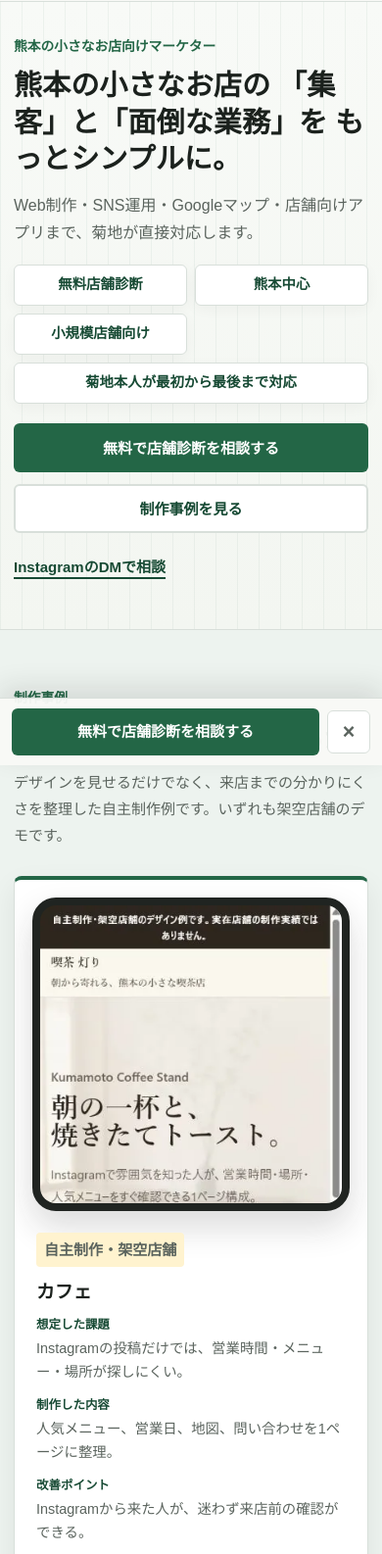
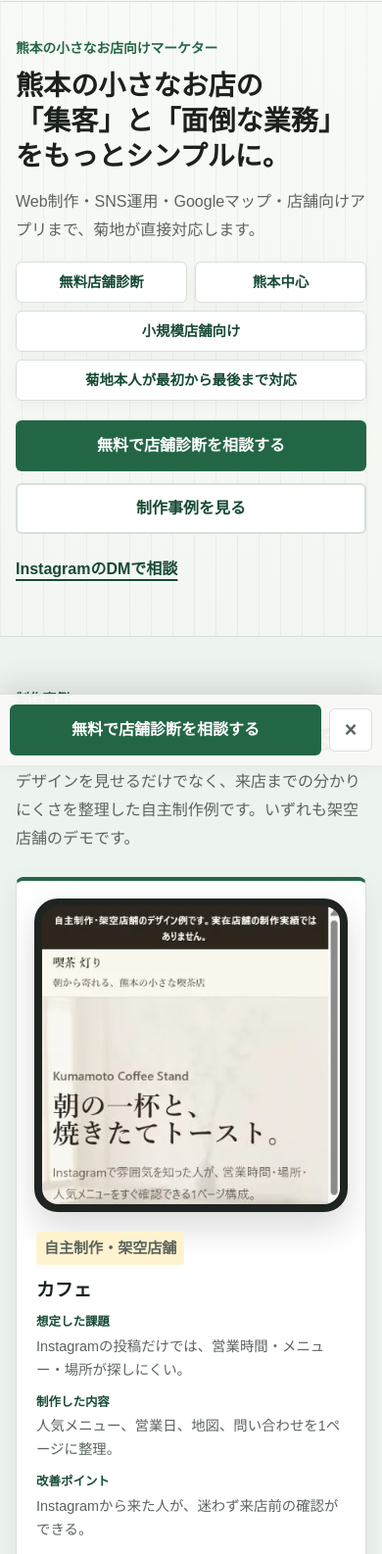
Before and after one commit to dai32320888-ship-it/kikuchi-web, a plain HTML site: page index.html in a window 390 px wide. Shown: the part 63-1649 px from the top of the page at 98% size. Drawn offline with Linux system fonts and the light colour scheme.

Commit message:
スマホ表示の読みやすさを改善

```diff
--- a/index.html
+++ b/index.html
@@ -96,9 +96,7 @@
           <div class="hero__content">
             <p class="hero__eyebrow">熊本の小さなお店向けマーケター</p>
             <h1 class="hero__title" id="hero-title">
-              <span>熊本の小さなお店の</span>
-              <span>「集客」と「面倒な業務」を</span>
-              <span>もっとシンプルに。</span>
+              <span>熊本の小さなお店の</span><span><span class="hero__keep">「集客」と「面倒な業務」</span>を</span><span>もっとシンプルに。</span>
             </h1>
             <p class="hero__lead">
               Web制作・SNS運用・Googleマップ・店舗向けアプリまで、菊地が直接対応します。
--- a/style.css
+++ b/style.css
@@ -224,8 +224,12 @@ strong {
   font-weight: 800;
 }
 
-.hero__title span {
+.hero__title > span {
   display: block;
+}
+
+.hero__keep {
+  white-space: nowrap;
 }
 
 .hero__lead {
@@ -1678,6 +1682,34 @@ strong {
 }
 
 @media (max-width: 680px) {
+  body {
+    font-size: 16px;
+    line-height: 1.75;
+  }
+
+  .container {
+    width: calc(100% - 32px);
+  }
+
+  .hero__title,
+  .section-heading__title,
+  .pillar-card h3,
+  .mise-card h3,
+  .pack-card h3,
+  .price-simple h3,
+  .profile__body p,
+  .contact-lead {
+    line-break: strict;
+    overflow-wrap: break-word;
+    text-wrap: pretty;
+    word-break: normal;
+  }
+
+  .hero__title,
+  .section-heading__title {
+    text-wrap: balance;
+  }
+
   .example-grid,
   .benefit-grid,
   .assurance-list,
@@ -1692,15 +1724,109 @@ strong {
     align-items: stretch;
     flex-direction: column;
   }
+
+  .section {
+    padding: 52px 0;
+  }
+
+  .section-heading {
+    margin-bottom: 24px;
+  }
+
+  .section-heading__title {
+    margin-bottom: 10px;
+    font-size: clamp(1.55rem, 7vw, 1.9rem);
+    line-height: 1.38;
+  }
+
+  .section-heading__text,
+  .section-text,
+  .profile__body p,
+  .contact-lead {
+    font-size: 1rem;
+    line-height: 1.8;
+  }
+
+  .pillar-grid,
+  .mise-grid,
+  .pack-grid,
+  .price-simple,
+  .example-grid,
+  .benefit-grid,
+  .assurance-list {
+    gap: 16px;
+  }
+
+  .pillar-card,
+  .mise-card,
+  .pack-card,
+  .price-simple article,
+  .example-card__body,
+  .price-card {
+    padding: 20px;
+  }
+
+  .pillar-card p,
+  .mise-card p,
+  .pack-card p,
+  .price-simple p,
+  .price-include li,
+  .pillar-card li,
+  .pack-card li {
+    line-height: 1.7;
+  }
+
+  .hero__actions,
+  .center-cta {
+    align-items: stretch;
+  }
+
+  .hero__actions .btn,
+  .center-cta .btn,
+  .examples-cta .btn,
+  .contact-form .btn {
+    width: 100%;
+    min-height: 52px;
+    padding: 13px 18px;
+  }
+
+  .text-link {
+    min-height: 48px;
+  }
+
+  .contact-link {
+    min-height: 52px;
+    padding: 13px 16px;
+  }
+
+  .contact-form input,
+  .contact-form textarea,
+  .contact-form select {
+    min-height: 52px;
+    font-size: 16px;
+  }
+
+  .profile {
+    gap: 28px;
+  }
+
+  .profile__body p {
+    margin-bottom: 16px;
+  }
+
+  .mobile-sticky-cta .btn {
+    min-height: 52px;
+    padding-inline: 14px;
+  }
 }
 
 @media (max-width: 520px) {
   body {
-    font-size: 15px;
+    font-size: 16px;
   }
 
   .container {
-    width: calc(100% - 28px);
+    width: calc(100% - 32px);
   }
 
   .site-header__inner {
@@ -1712,7 +1838,7 @@ strong {
   }
 
   .hero {
-    padding: 34px 0 42px;
+    padding: 36px 0 44px;
     background-size: 22px 22px, auto;
   }
 
@@ -1726,18 +1852,18 @@ strong {
 
   .hero__title {
     margin-bottom: 14px;
-    font-size: 1.82rem;
-    line-height: 1.3;
-  }
-
-  .hero__title span {
+    font-size: clamp(1.62rem, 7.2vw, 1.8rem);
+    line-height: 1.28;
+  }
+
+  .hero__title > span {
     display: inline;
   }
 
   .hero__lead {
     margin-bottom: 18px;
     font-size: 1rem;
-    line-height: 1.75;
+    line-height: 1.8;
   }
 
   .hero-facts {
@@ -1758,6 +1884,10 @@ strong {
     grid-column: 1 / -1;
   }
 
+  .hero-facts li:nth-child(3) {
+    grid-column: 1 / -1;
+  }
+
   .hero-panel {
     display: none;
   }
@@ -1772,12 +1902,9 @@ strong {
     width: 100%;
   }
 
-  .section {
-    padding: 58px 0;
-  }
-
   .contact-form {
-    padding: 18px;
+    gap: 16px;
+    padding: 20px;
   }
 
   .page-hero {
@@ -1809,14 +1936,18 @@ strong {
   }
 
   .profile__photo {
-    width: 205px;
-    height: 230px;
+    width: 196px;
+    height: 220px;
   }
 
   .contact-form__head {
     align-items: flex-start;
     flex-direction: column;
     gap: 2px;
+  }
+
+  .mobile-sticky-cta {
+    padding-inline: 10px;
   }
 }
 
```
